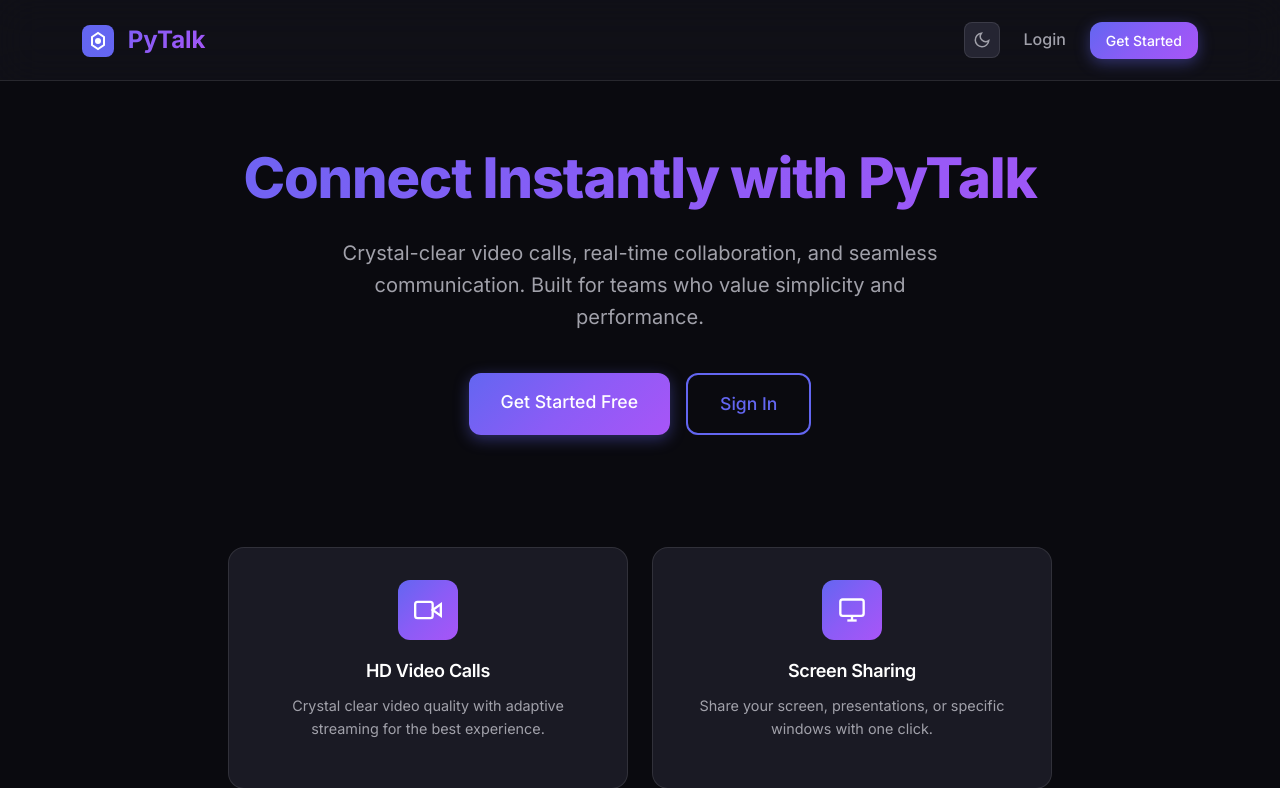
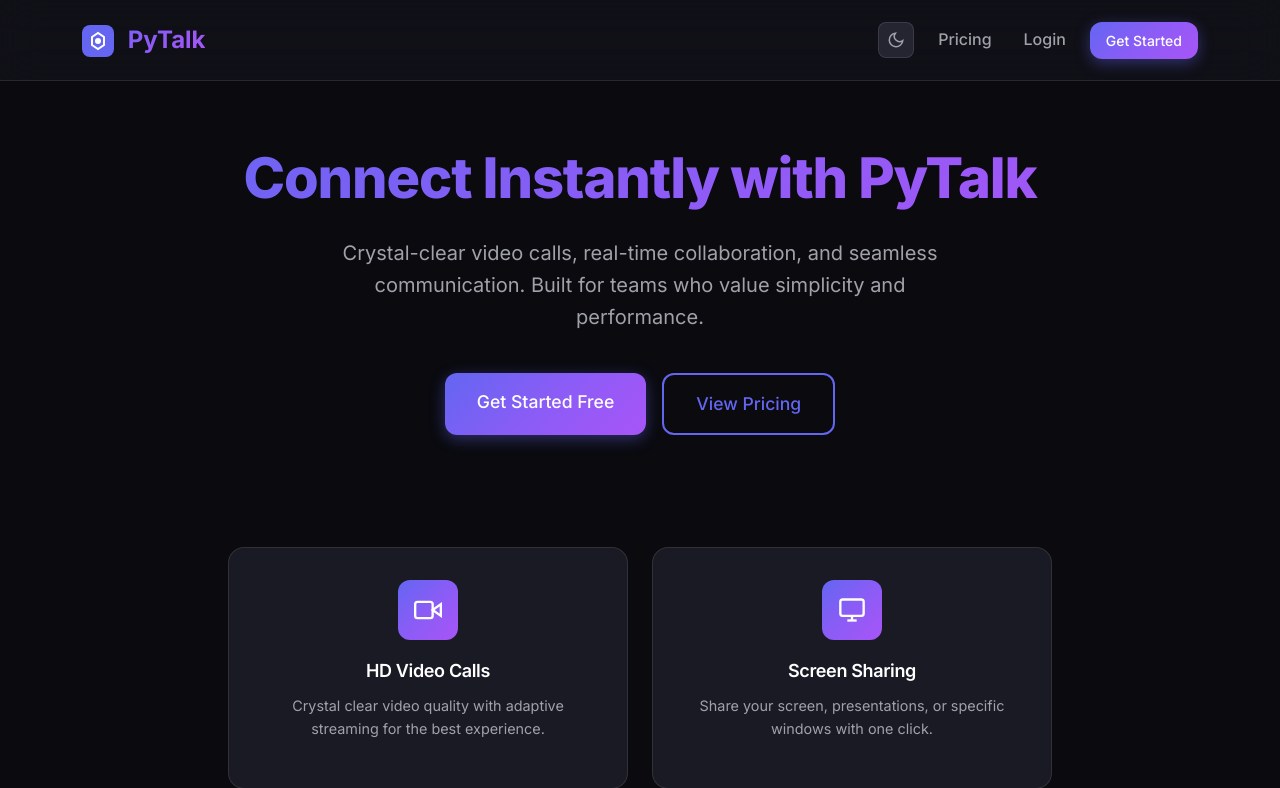
Before and after one commit to frzkhan03/Meetingapp, a Django app: template backend/templates/home.html in a window 1280 px wide. Shown: the top 788 px of the page. Run offline with Django 3.2, Linux system fonts and the light colour scheme; the template is opened without the code that fills it, so the values that code supplies are empty.

Commit message:
Add admin panel link for staff users and public pricing visibility
- Show Pricing link in navbar for non-authenticated visitors
- Replace Sign In hero button with View Pricing on landing page
- Add Admin Panel link in user dropdown for staff/superuser accounts

Co-Authored-By: Claude Opus 4.5 <noreply@anthropic.com>

```diff
--- a/backend/templates/base.html
+++ b/backend/templates/base.html
@@ -120,6 +120,15 @@
                                 {{ user.username }}
                             </a>
                             <ul class="dropdown-menu dropdown-menu-dark dropdown-menu-end">
+                                {% if user.is_staff %}
+                                <li><a class="dropdown-item" href="{% url 'admin:index' %}">
+                                    <svg width="14" height="14" viewBox="0 0 24 24" fill="none" stroke="currentColor" stroke-width="2" style="margin-right: 6px;">
+                                        <path d="M12 15v2m-6 4h12a2 2 0 0 0 2-2v-6a2 2 0 0 0-2-2H6a2 2 0 0 0-2 2v6a2 2 0 0 0 2 2zm10-10V7a4 4 0 0 0-8 0v4h8z"/>
+                                    </svg>
+                                    Admin Panel
+                                </a></li>
+                                <li><hr class="dropdown-divider"></li>
+                                {% endif %}
                                 <li><a class="dropdown-item" href="{% url 'logout' %}">
                                     <svg width="14" height="14" viewBox="0 0 24 24" fill="none" stroke="currentColor" stroke-width="2" style="margin-right: 6px;">
                                         <path d="M9 21H5a2 2 0 0 1-2-2V5a2 2 0 0 1 2-2h4"/>
@@ -131,6 +140,9 @@
                             </ul>
                         </li>
                     {% else %}
+                        <li class="nav-item">
+                            <a class="nav-link" href="{% url 'pricing' %}">Pricing</a>
+                        </li>
                         <li class="nav-item">
                             <a class="nav-link" href="{% url 'login' %}">Login</a>
                         </li>
--- a/backend/templates/home.html
+++ b/backend/templates/home.html
@@ -46,8 +46,8 @@
                 <a href="{% url 'register' %}" class="btn btn-primary btn-lg">
                     Get Started Free
                 </a>
-                <a href="{% url 'login' %}" class="btn btn-outline-primary btn-lg">
-                    Sign In
+                <a href="{% url 'pricing' %}" class="btn btn-outline-primary btn-lg">
+                    View Pricing
                 </a>
             </div>
         {% endif %}
```
